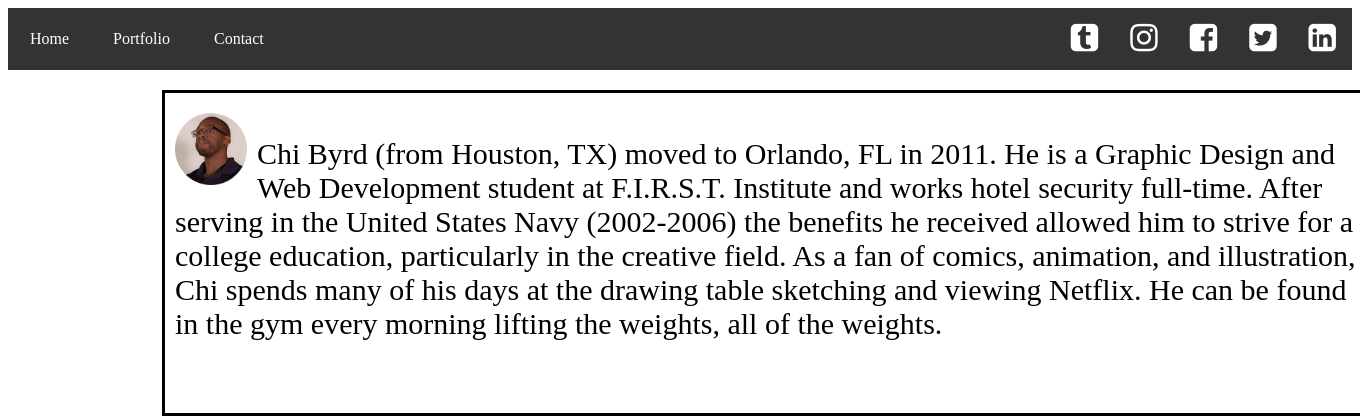
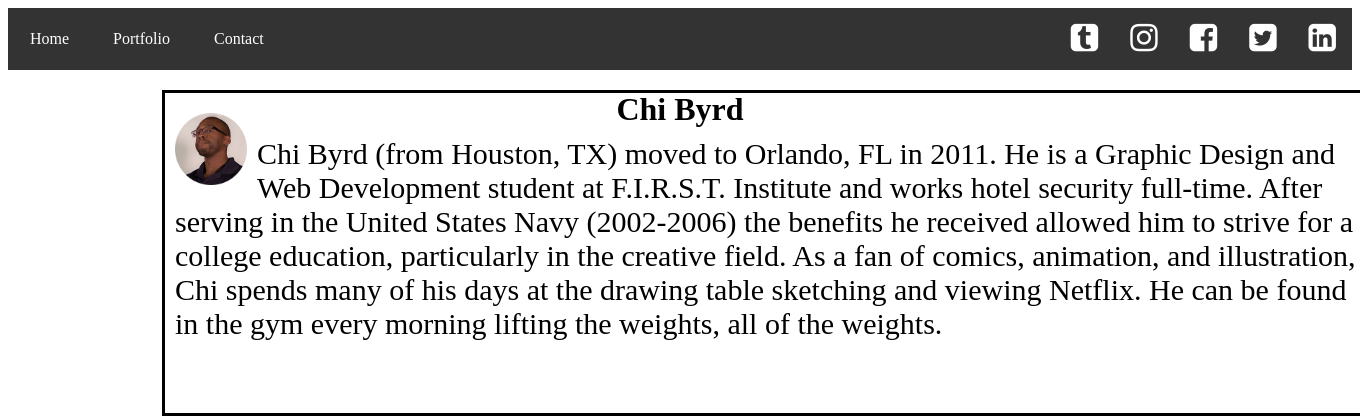
Before and after one commit to ByrdmanCodes/portfolio, a PHP site: page / in a window 1360 px wide. Shown: the top 420 px of the page. Run offline with PHP 8.4, Linux system fonts and the light colour scheme.

Commit message:
css update

```diff
--- a/Assets/CSS/Style/style.css
+++ b/Assets/CSS/Style/style.css
@@ -23,8 +23,12 @@ ul {
     padding:11px;
     text-decoration: none;
 
+    }
 
+.title {
+    text-align: center
 }
+
 
 .sIcons {
     display: block;
@@ -66,7 +70,10 @@ li a:hover {
     font-size: 30px;
     border: 3px solid black;
     padding: 10px
+
     }
 .footertext {
     text-align: center;
 }
+
+/* mediaquery */
--- a/index.html
+++ b/index.html
@@ -24,6 +24,9 @@
         <li style="float:right"><a class="fa fa-instagram fa-2x sIcons" href="#about" target="_blank"></a></li>
         <li style="float:right"><a class="fa fa-tumblr-square fa-2x sIcons" href="#about" target="_blank"></a></li>
     </ul>
+
+<h1 class="title">Chi Byrd</h1>
+
     <!-- about me -->
     <p class="bio"><img class="profile" src="Assets/IMG/Profile01.png" alt="Smiley face" style="float:left;width:72px;height:72px;"><br>Chi Byrd (from Houston, TX) moved to Orlando, FL in 2011. He is a Graphic Design and Web Development student at F.I.R.S.T. Institute and works hotel security full-time. After serving in the United States Navy (2002-2006) the benefits he received allowed him to strive for a college education, particularly in the creative field. As a fan of comics, animation, and illustration, Chi spends many of his days at the drawing table sketching and viewing Netflix. He can be found in the gym every morning lifting the weights, all of the weights.</p>
     <!-- footer -->
```
Also changed, not shown: Assets/IMG/Chi_info.png (added).
